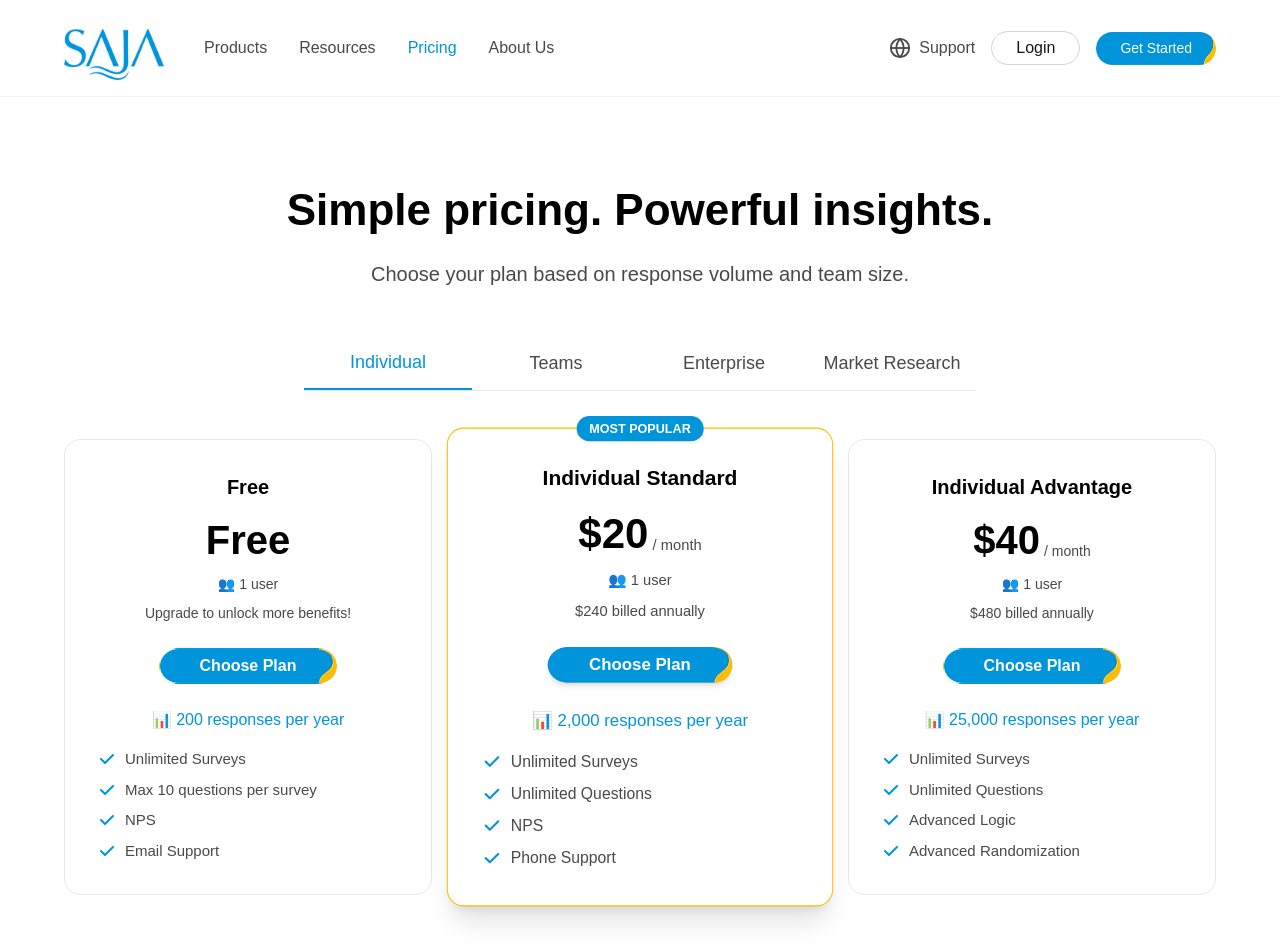
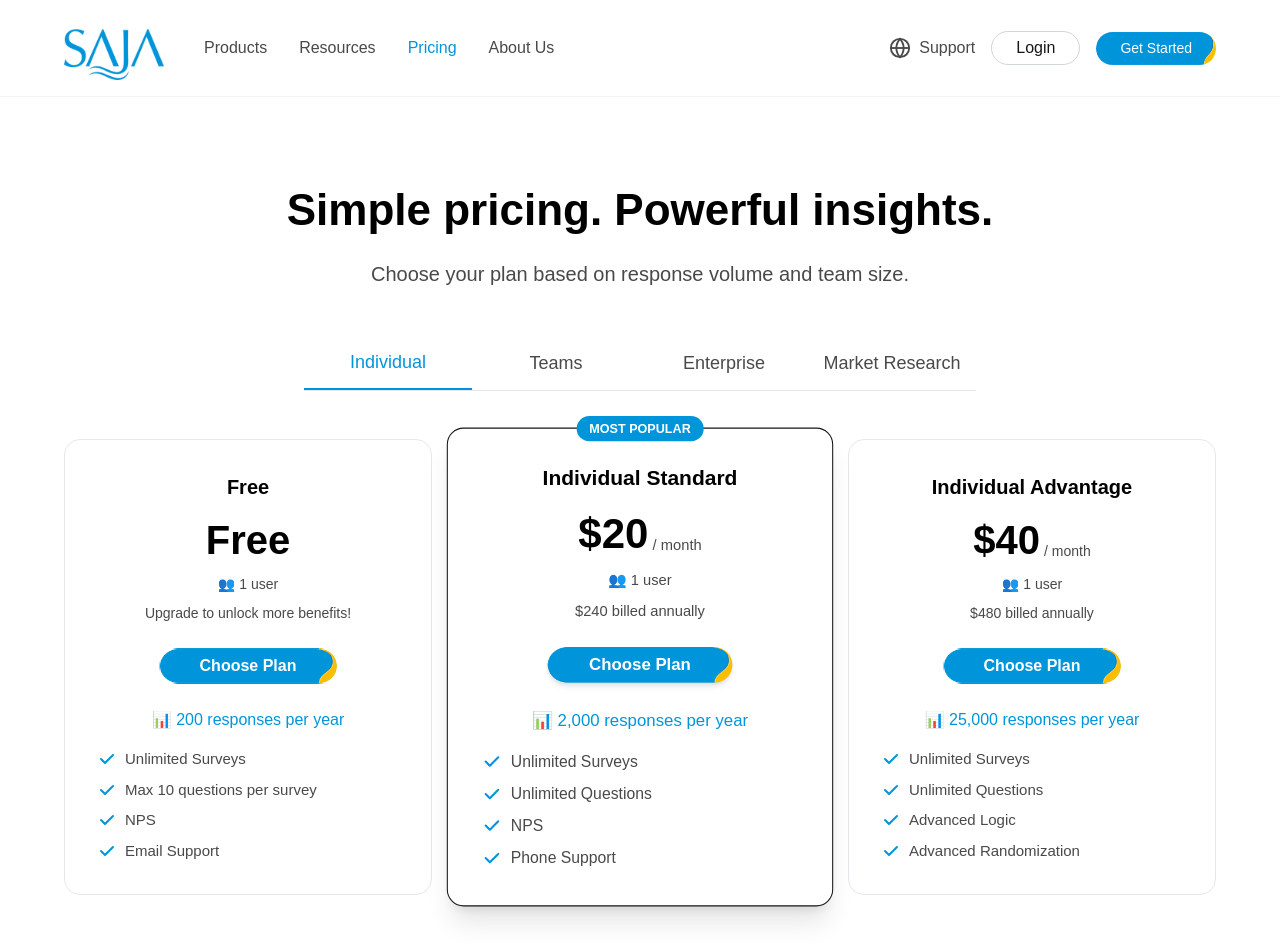
Before and after one commit to ishtyak/saja-web, a Next.js app: page /pricing in a window 1280 px wide. Shown: the top 952 px of the page. Built offline with nearby package versions, Linux system fonts and the light colour scheme.

Commit message:
remove border from pricing

```diff
--- a/app/pricing/page.tsx
+++ b/app/pricing/page.tsx
@@ -310,7 +310,7 @@ function PlanCards({ plans, onPlanSelect, selectedPlanId }: { plans: any[]; onPl
           className={`relative rounded-2xl border p-8 flex flex-col items-center text-center transition-all duration-300 cursor-pointer ${selectedPlanId === plan.id
             ? "border-[#0095da] bg-[linear-gradient(180deg,#f7e7b2_0%,#d7e8e8_40%,#84cef7_100%)] shadow-2xl ring-2 ring-[#0095da] ring-opacity-50"
             : plan.highlight && !selectedPlanId
-              ? "border-[#FDBD07] bg-white shadow-xl md:scale-105 z-10"
+              ? " bg-white shadow-xl md:scale-105 z-10"
               : "border-gray-200 bg-white hover:shadow-lg hover:border-[#0095da]/50"
             }`}
           onClick={() => onPlanSelect(plan.id)}
```
